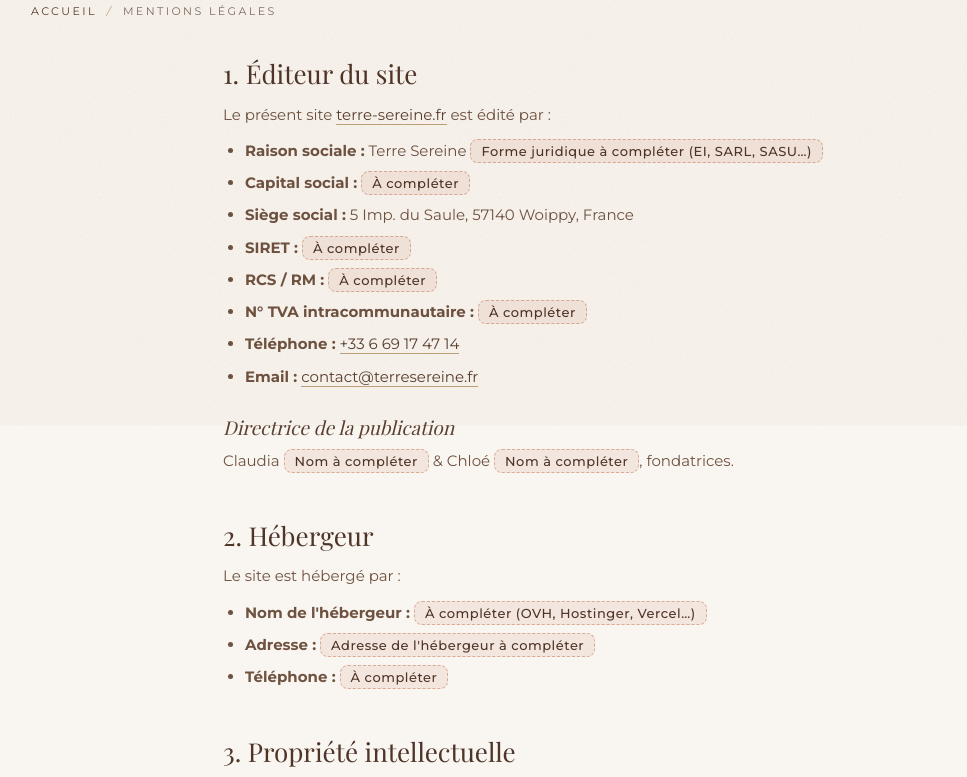
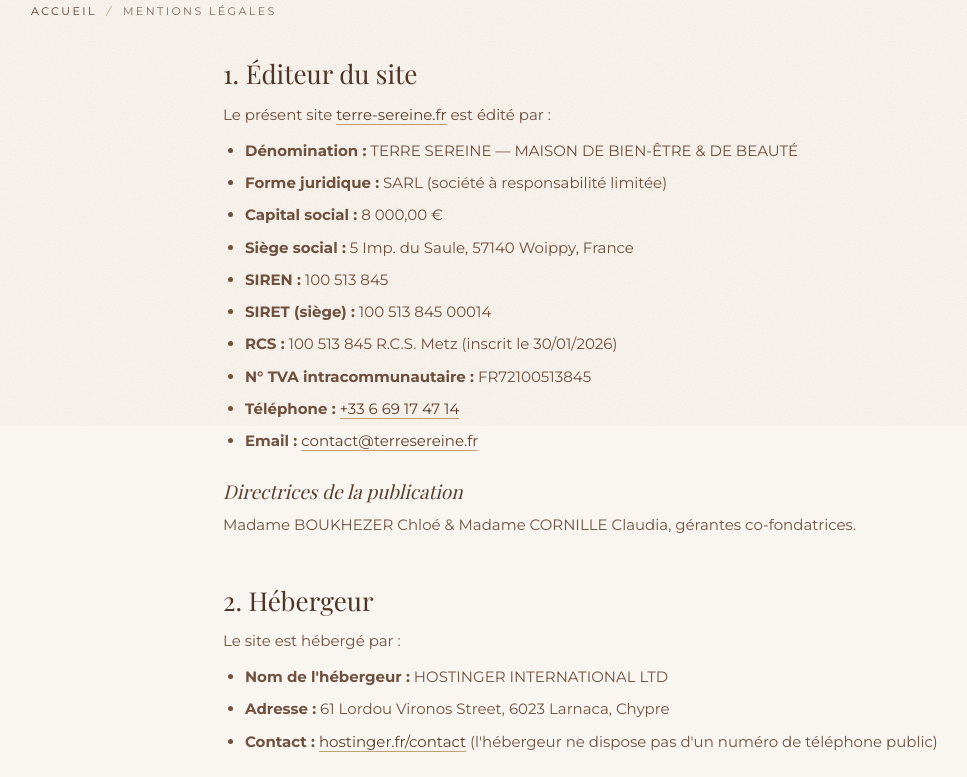
Before and after one commit to Skypeo/Terre-Sereine-_-Site_Web, a plain HTML site: page mentions-legales.html in a window 1280 px wide. Shown: the part 374-1151 px from the top of the page, without its empty margins (37-1004 px from the left). Drawn offline with nearby package versions, Linux system fonts and the light colour scheme; a web font is replaced by a local one.

Commit message:
mentions legales

```diff
--- a/mentions-legales.html
+++ b/mentions-legales.html
@@ -155,25 +155,27 @@
       <h2>1. Éditeur du site</h2>
       <p>Le présent site <a href="https://terre-sereine.fr">terre-sereine.fr</a> est édité par&nbsp;:</p>
       <ul>
-        <li><strong>Raison sociale&nbsp;:</strong> Terre Sereine <span class="legal-todo">Forme juridique à compléter (EI, SARL, SASU…)</span></li>
-        <li><strong>Capital social&nbsp;:</strong> <span class="legal-todo">À compléter</span></li>
+        <li><strong>Dénomination&nbsp;:</strong> TERRE SEREINE — MAISON DE BIEN-ÊTRE &amp; DE BEAUTÉ</li>
+        <li><strong>Forme juridique&nbsp;:</strong> SARL (société à responsabilité limitée)</li>
+        <li><strong>Capital social&nbsp;:</strong> 8 000,00 €</li>
         <li><strong>Siège social&nbsp;:</strong> 5 Imp. du Saule, 57140 Woippy, France</li>
-        <li><strong>SIRET&nbsp;:</strong> <span class="legal-todo">À compléter</span></li>
-        <li><strong>RCS / RM&nbsp;:</strong> <span class="legal-todo">À compléter</span></li>
-        <li><strong>N° TVA intracommunautaire&nbsp;:</strong> <span class="legal-todo">À compléter</span></li>
+        <li><strong>SIREN&nbsp;:</strong> 100 513 845</li>
+        <li><strong>SIRET (siège)&nbsp;:</strong> 100 513 845 00014</li>
+        <li><strong>RCS&nbsp;:</strong> 100 513 845 R.C.S. Metz (inscrit le 30/01/2026)</li>
+        <li><strong>N° TVA intracommunautaire&nbsp;:</strong> FR72100513845</li>
         <li><strong>Téléphone&nbsp;:</strong> <a href="tel:+33669174714">+33 6 69 17 47 14</a></li>
         <li><strong>Email&nbsp;:</strong> <a href="mailto:contact@terresereine.fr">contact@terresereine.fr</a></li>
       </ul>
 
-      <h3>Directrice de la publication</h3>
-      <p>Claudia <span class="legal-todo">Nom à compléter</span> &amp; Chloé <span class="legal-todo">Nom à compléter</span>, fondatrices.</p>
+      <h3>Directrices de la publication</h3>
+      <p>Madame BOUKHEZER Chloé &amp; Madame CORNILLE Claudia, gérantes co-fondatrices.</p>
 
       <h2>2. Hébergeur</h2>
       <p>Le site est hébergé par&nbsp;:</p>
       <ul>
-        <li><strong>Nom de l'hébergeur&nbsp;:</strong> <span class="legal-todo">À compléter (OVH, Hostinger, Vercel…)</span></li>
-        <li><strong>Adresse&nbsp;:</strong> <span class="legal-todo">Adresse de l'hébergeur à compléter</span></li>
-        <li><strong>Téléphone&nbsp;:</strong> <span class="legal-todo">À compléter</span></li>
+        <li><strong>Nom de l'hébergeur&nbsp;:</strong> HOSTINGER INTERNATIONAL LTD</li>
+        <li><strong>Adresse&nbsp;:</strong> 61 Lordou Vironos Street, 6023 Larnaca, Chypre</li>
+        <li><strong>Contact&nbsp;:</strong> <a href="https://www.hostinger.fr/contact" target="_blank" rel="noopener noreferrer">hostinger.fr/contact</a> (l'hébergeur ne dispose pas d'un numéro de téléphone public)</li>
       </ul>
 
       <h2>3. Propriété intellectuelle</h2>
@@ -194,7 +196,7 @@
       <h2>7. Droit applicable</h2>
       <p>Les présentes mentions légales sont soumises au droit français. Tout litige relatif à l'utilisation du site relève de la compétence exclusive des tribunaux français.</p>
 
-      <p style="margin-top:50px; font-size:13px; color:rgba(43,31,22,.6);">Dernière mise à jour&nbsp;: <span class="legal-todo">Date à compléter à la mise en ligne</span>.</p>
+      <p style="margin-top:50px; font-size:13px; color:rgba(43,31,22,.6);">Dernière mise à jour&nbsp;: 06/05/2026.</p>
     </div>
   </section>
 
```
Also changed, not shown: index.html (+10 -4 lines), politique-confidentialite.html (+5 -4 lines), 1 other file.
